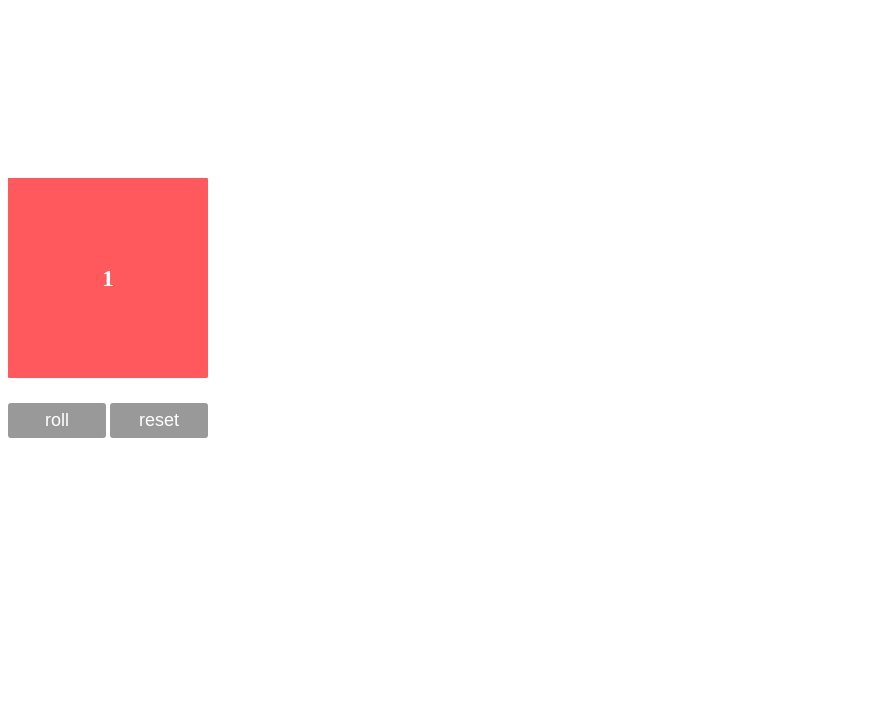
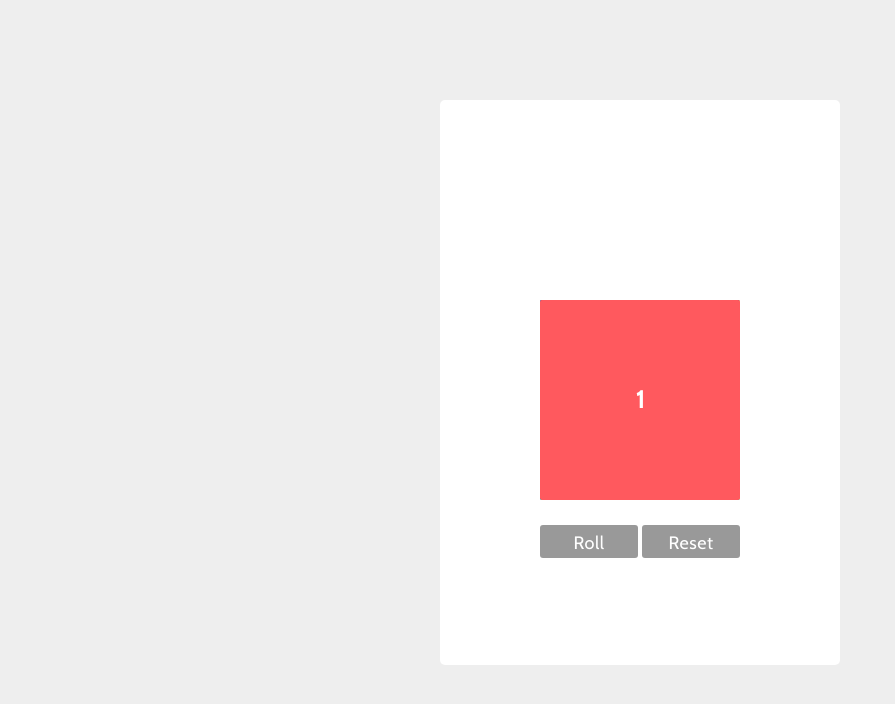
Before and after one commit to iamtraviscole/diceymcdiceface, a plain HTML site: page index.html in a window 1280 px wide. Shown: the whole page, without its empty margins (0-895 px from the left). Drawn offline with nearby package versions, Linux system fonts and the light colour scheme.

Commit message:
add game container, move control buttons, styling

```diff
--- a/assets/css/main.css
+++ b/assets/css/main.css
@@ -1,6 +1,30 @@
+body,
+input,
+textarea,
+button {
+  font-family: 'Cabin', sans-serif;
+}
+
+body {
+  background: #eee;
+}
+
+.game-container {
+  position: absolute;
+  top: 50%;
+  margin-top: -300px;
+  left: 50%;
+  margin-left: -200px;
+  width: 400px;
+  height: 565px;
+  text-align: center;
+  background: white;
+  border-radius: 5px;
+}
+
 .stack-container {
   box-sizing: border-box;
-  margin-bottom: 4px;
+  margin: 30px auto 4px auto;
   width: 200px;
   height: 166px;
 }
@@ -55,6 +79,7 @@
   width: 200px;
   height: 200px;
   perspective: 600px;
+  margin: 0 auto;
 }
 
 .die {
@@ -136,16 +161,17 @@
 .controls-container {
   font-size: 0; /* to remove default space between buttons */
   width: 200px;
-  margin-top: 25px;
+  margin: 25px auto 0 auto;
 }
 
 .controls-btn {
   width: 98px;
-  height: 35px;
+  height: 33px;
   font-size: 18px;
+  letter-spacing: .5px;
   color: white;
   background: #999;
-  padding: 0;
+  padding: 2px 0 0 0;
   margin: 0;
   border: none;
   border-radius: 3px;
@@ -160,6 +186,10 @@
 
 }
 
+.controls-btn:hover {
+  background: #333;
+}
+
 .controls-btn:focus {
   outline: 0;
 }
@@ -170,3 +200,13 @@
   background: none;
   color: #bbb;
 }
+
+.roll-result {
+  margin-top: 25px;
+  color: #999;
+}
+
+.winner {
+  font-size: 34px;
+  color: #333;
+}
--- a/assets/js/main.js
+++ b/assets/js/main.js
@@ -56,7 +56,7 @@ const rollDie = (num) => {
 
 $('.roll-btn').addEventListener('click', () => {
   let num = randomOneToSix()
-  $('.roll-result').innerHTML = 'rolled ' + num
+  $('.roll-result').innerHTML = 'Rolled ' + num
   rollCount[num]++
   if (rollCount[num] === 5) {
     $('.winner').innerHTML = num + ' wins!'
--- a/index.html
+++ b/index.html
@@ -3,11 +3,11 @@
   <head>
     <meta charset="utf-8">
     <title>Dicey McDiceface</title>
-    <link rel="stylesheet" href="./assets/css/main.css">
+    <link href="./assets/css/main.css" rel="stylesheet" >
+    <link href="https://fonts.googleapis.com/css?family=Cabin&display=swap" rel="stylesheet">
   </head>
   <body>
-    <div class="roll-result"></div>
-    <div class="winner"></div>
+    <div class="game-container">
 
       <div class="stack-container">
         <div class="stack-column">
@@ -48,8 +48,13 @@
       </div>
 
       <div class="controls-container">
-      <button class="controls-btn roll-btn" type="button">roll</button>
-      <button class="controls-btn reset-btn" type="button">reset</button>
+        <button class="controls-btn roll-btn" type="button">Roll</button>
+        <button class="controls-btn reset-btn" type="button">Reset</button>
+      </div>
+
+      <div class="roll-result"></div>
+      <div class="winner"></div>
+
     </div>
 
   <script src="./assets/js/main.js"></script>
```
Lines whose indentation alone changed are shown as unchanged.
